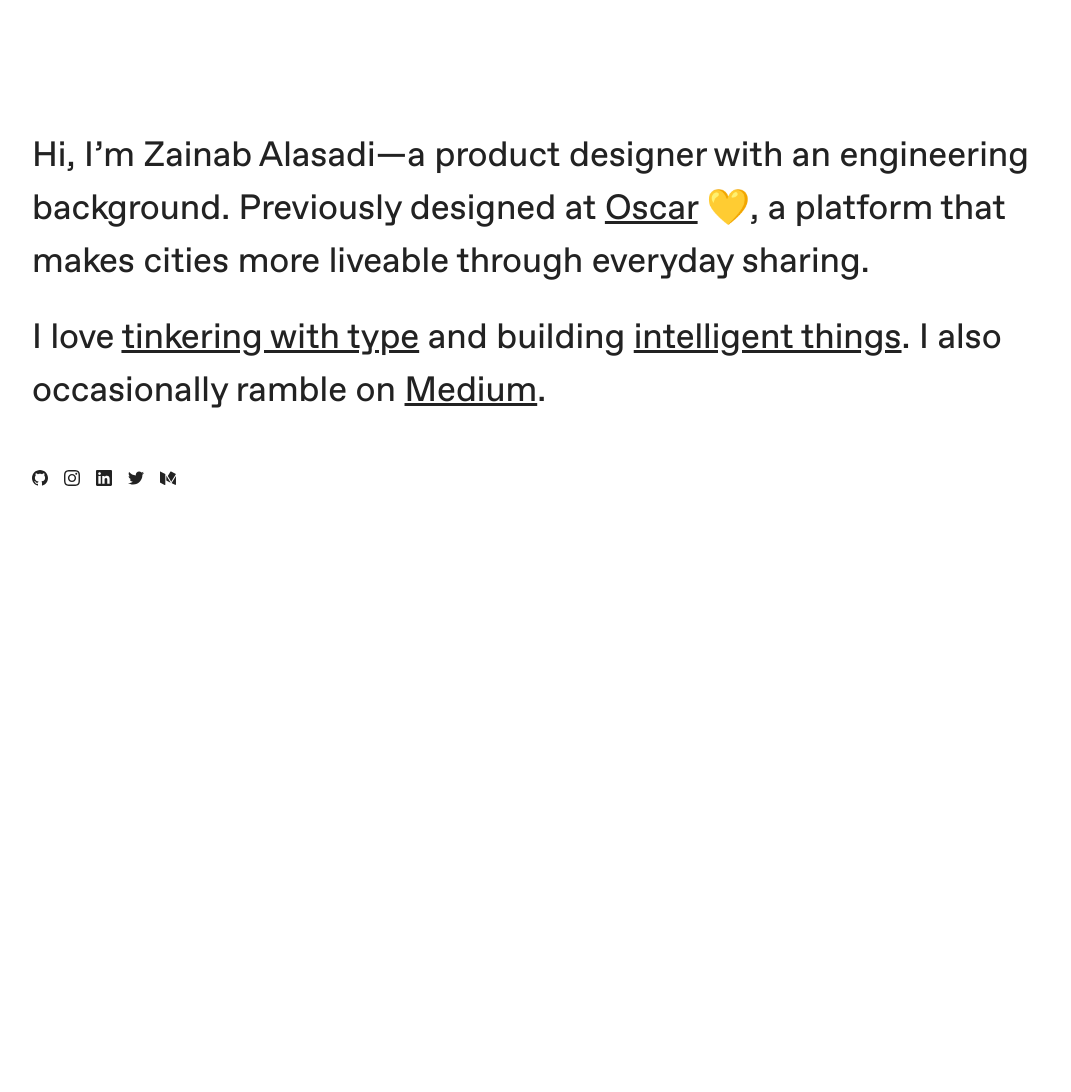
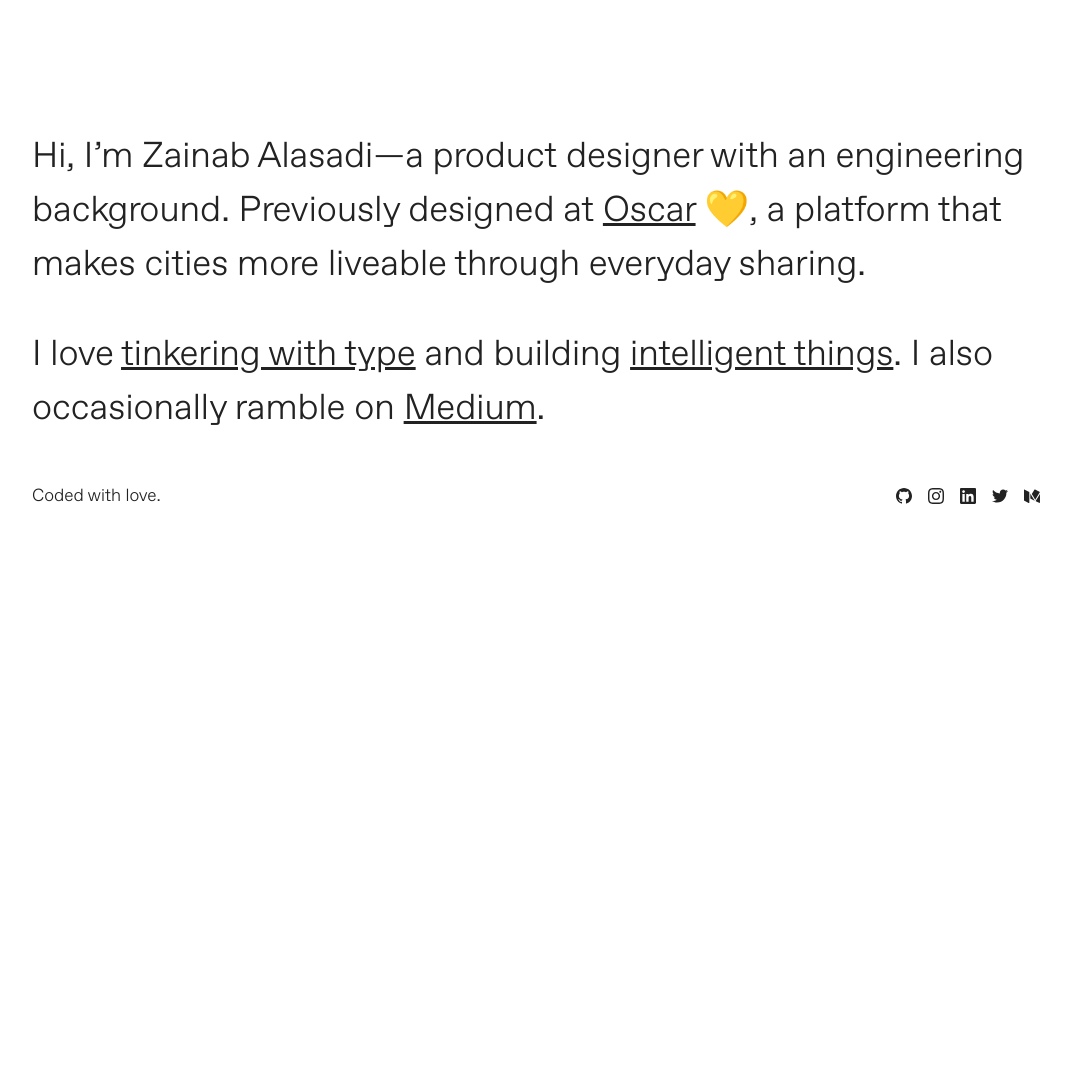
Before and after one commit to zainabalasadi/zainabalasadi.com, a Jekyll site: the page built from index.md, in a window 1280 px wide. Shown: the whole page, without its empty margins (96-1167 px from the left). Built offline with Jekyll 4.4.1, drawn with Linux system fonts in a browser that asks for light colours.

Commit message:
social icon align on mobile

```diff
--- a/_includes/footer.html
+++ b/_includes/footer.html
@@ -1,4 +1,14 @@
 <footer class="pv4">
-   {% include social-media.html %}
 
+            <div class="fl w-100 w-60-ns">
+               Coded with love.
+            </div>
+            <div class="socials tr fl w-100 w-40-ns">
+                  {% include social-media.html %}
+            </div>
+
+
+   <div>
+
+   </div>
 </footer>
--- a/_sass/_base.scss
+++ b/_sass/_base.scss
@@ -111,6 +111,12 @@
    }
 }
 
+.socials {
+   @include media-query($tachyon-break) {
+      text-align: left !important;
+   }
+}
+
 // Heading Styles
 h1 {
    font-family: $title-font;
--- a/_sass/_variables.scss
+++ b/_sass/_variables.scss
@@ -21,6 +21,7 @@
 
 // Media queries
 $content-width:       1152px;
+$tachyon-break:       480px;
 $mobile:              600px;
 $laptop:              880px;
 $desktop:             1200px;
--- a/index.md
+++ b/index.md
@@ -8,8 +8,8 @@
 description: dfgh
 ---
 
-<!-- <div class="w-70 pa2" markdown="1"> -->
-# Hi, I'm Zainab Alasadi—a product designer with an engineering background. Previously designed at [Oscar](http://www.sharewithoscar.com/){:target="_blank"} 💛, a platform that makes cities more liveable through everyday sharing.
+<div class="w-100 f3 f2-l" markdown="1">
+Hi, I'm Zainab Alasadi—a product designer with an engineering background. Previously designed at [Oscar](http://www.sharewithoscar.com/){:target="_blank"} 💛, a platform that makes cities more liveable through everyday sharing.
 
-# I love [tinkering with type](#){:target="_blank"} and building [intelligent things](https://github.com/zainabalasadi){:target="_blank"}. I also occasionally ramble on [Medium](https://medium.com/@zainabalasadi){:target="_blank"}.
-<!-- </div> -->
+I love [tinkering with type](#){:target="_blank"} and building [intelligent things](https://github.com/zainabalasadi){:target="_blank"}. I also occasionally ramble on [Medium](https://medium.com/@zainabalasadi){:target="_blank"}.
+</div>
```
Also changed, not shown: 5 other files.
